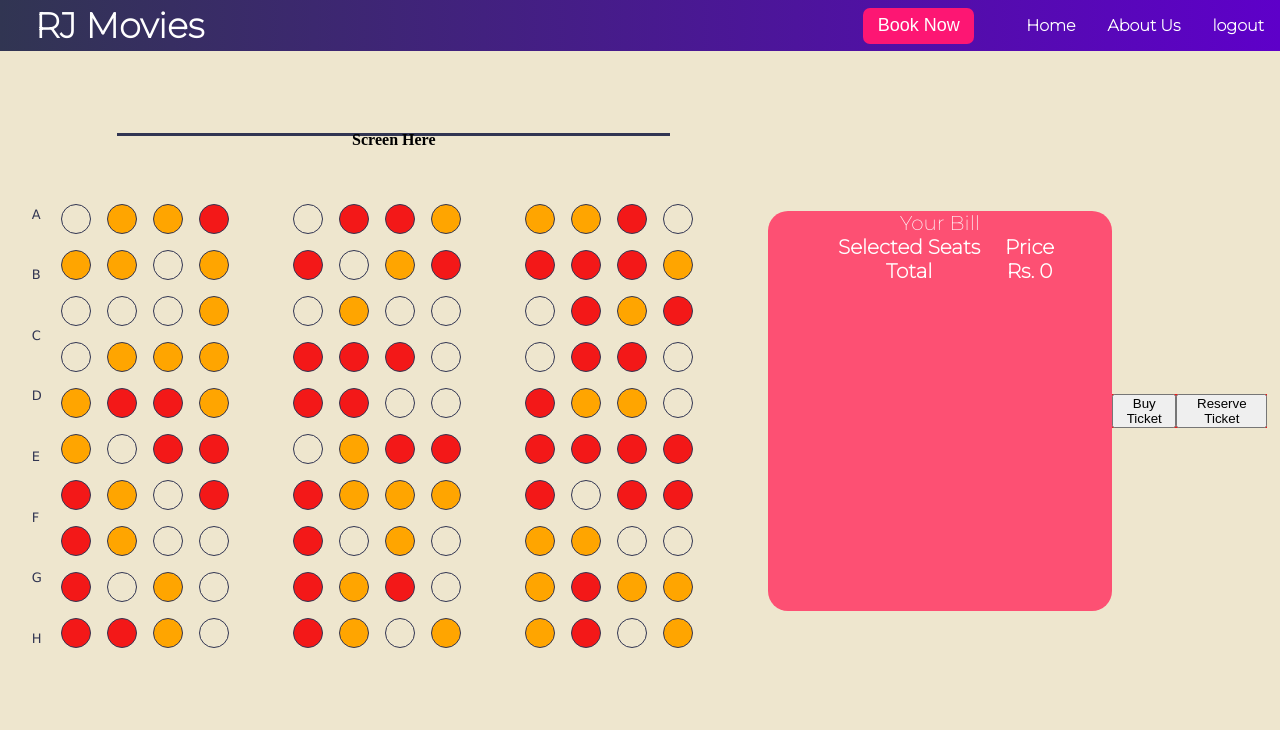
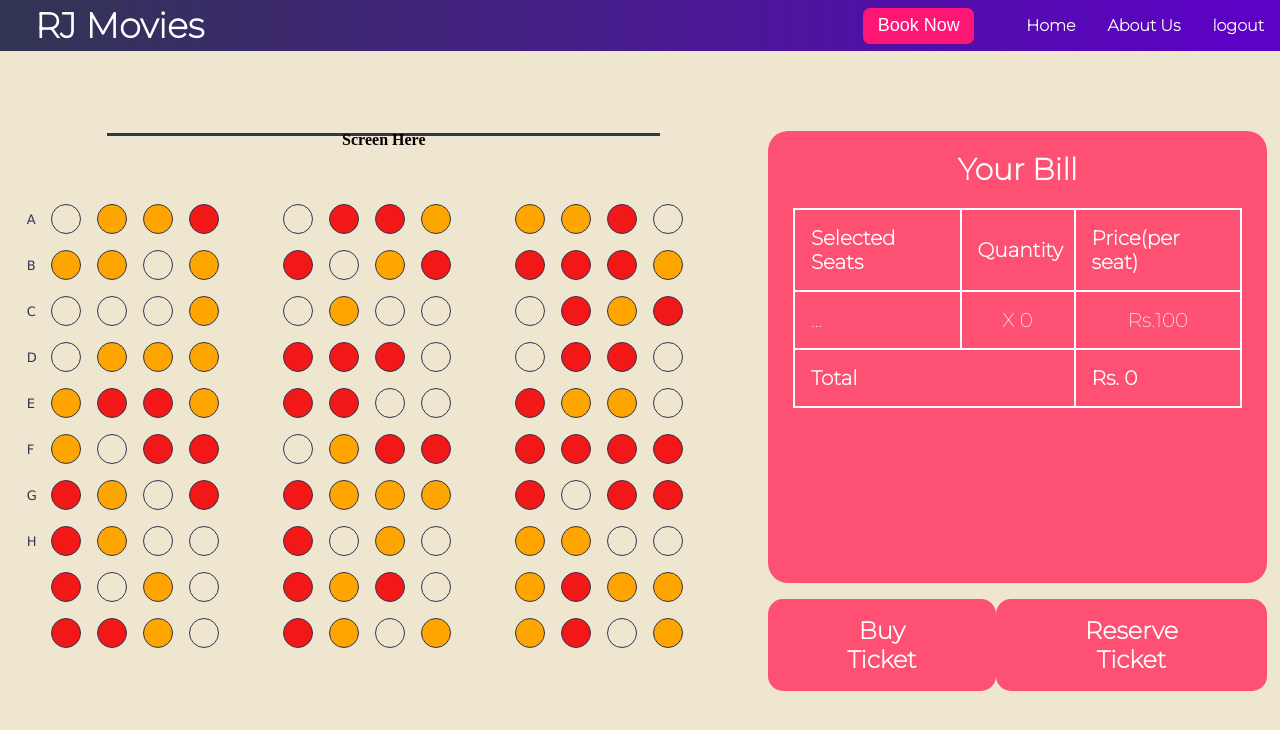
Before and after one commit to Roshan2059/roshan, a PHP site: page /ticket.php in a window 1280 px wide. Shown: the top 730 px of the page. Run offline with PHP 8.4, Linux system fonts and the light colour scheme; the visitor is signed in with stand-in values (Sample User, id 1); lists and menus that the app fills with data are empty.

Commit message:
ticket select
some design changes and ticket select funcionality

```diff
--- /dev/null
+++ b/book.php
@@ -0,0 +1,3 @@
+<?php
+    exit();
+?>
--- /dev/null
+++ b/reserve.php
@@ -0,0 +1,4 @@
+<?php
+    echo "hello";
+    die();
+?>
--- a/script.js
+++ b/script.js
@@ -1,39 +1,39 @@
-const letterProvider = function(n)
-{
-    letters = 'abcdefghijklmnopqrstuvwxyz';
-    each = letters.split('');
-    len = each.length;
-    if(n<len && n>=0)
-    {
-        return each[n].toUpperCase();
-    }
-    return 0;
-}
-function createData(num){
-    let arr = new Array();
+// const letterProvider = function(n)
+// {
+//     letters = 'abcdefghijklmnopqrstuvwxyz';
+//     each = letters.split('');
+//     len = each.length;
+//     if(n<len && n>=0)
+//     {
+//         return each[n].toUpperCase();
+//     }
+//     return 0;
+// }
+// function createData(num){
+//     let arr = new Array();
 
 
-    const statusProvider = function()
-    {
-        state = ["available","reserved","booked"];
-        return state[Math.floor(Math.random()*3)];
-    }
+//     const statusProvider = function()
+//     {
+//         state = ["available","reserved","booked"];
+//         return state[Math.floor(Math.random()*3)];
+//     }
 
-    for(i=0;i<num;i++)
-    {
-        col = i%15;
-        row = Math.floor(i/15);
+//     for(i=0;i<num;i++)
+//     {
+//         col = i%15;
+//         row = Math.floor(i/15);
 
-        arr.push({
-            "seat_id":`${letterProvider(row)}${col+1}`,
-            "status":statusProvider()
-        });
-    }
-    return arr;
-}
+//         arr.push({
+//             "seat_id":`${letterProvider(row)}${col+1}`,
+//             "status":statusProvider()
+//         });
+//     }
+//     return arr;
+// }
 
-const todayData = createData(120);
-console.log(todayData);
+// const todayData = createData(120);
+// console.log(todayData);
 
 let selectedSeats = [];
 
@@ -43,6 +43,29 @@
 const firstBox  = document.getElementById('first-box');
 const secondBox  = document.getElementById('second-box');
 const thirdBox  = document.getElementById('third-box');
+const buyButton = document.getElementById('buy-button');
+const reserveButton = document.getElementById('rsrv-button');
+const seats = document.getElementsByClassName('seats');
+
+
+//Billing details
+const seats_id_info = document.getElementById('seats_id_info');
+const seats_quantity = document.getElementById('seats_quantity');
+const total_amount = document.getElementById('total_amount');
+
+function upadateBill(idList,price=100){
+    if(idList.length>10)
+    {
+        seats_id_info.textContent = idList.slice(0,10).toString() + "...";
+    }
+    else
+    {
+        seats_id_info.textContent = idList.toString();
+    }
+    seats_quantity.textContent = idList.length;
+    total_amount.textContent = idList.length*price;
+
+}
 
 window.addEventListener('DOMContentLoaded',()=>{
     // #40e3a7
@@ -53,7 +76,6 @@
     }
 });
 
-const seats = document.getElementsByClassName('seats');
 
 container.addEventListener('click',(event)=>{
     console.log(event);
@@ -68,6 +90,7 @@
         {
             event.target.className = 'seats selected';
             selectedSeats.push(seatText);
+            upadateBill(selectedSeats);
             console.log(selectedSeats);
         }
         else
@@ -75,7 +98,21 @@
 
             event.target.className = 'seats available';
             selectedSeats = selectedSeats.filter(item=>item!==seatText);
+            upadateBill(selectedSeats);
             console.log(selectedSeats);
         }
     }
-})
+});
+
+reserveButton.addEventListener('click',()=>
+{
+    console.log(selectedSeats);
+    fetch('reserve.php')
+    .then((res)=>res.json())
+    .catch(()=>console.log("some error"));
+});
+
+buyButton.addEventListener('click',()=>
+{
+    console.log(selectedSeats);
+});
--- a/style.css
+++ b/style.css
@@ -6,7 +6,9 @@
     padding: 0;
     --primary: #5e00c9;
     --primaryA: #313552;
+    --primaryB: #5e00c9;
     --secondary: rgb(253, 22, 115);
+    --secondaryB: rgba(253, 80 , 115);
     --background: #EEE6CE;
     --textone: black;
     --texttwo: white;
@@ -128,7 +130,16 @@
     flex-wrap: wrap;
     transform: translate(0,20px);
     font-size: 20px;
+    margin: 45px 0px;
+    height: fit-content;
 }
+
+/* #zero-box>.seats{
+    padding: 2px;
+    height:18px;
+    margin: 0px;
+
+} */
 
 #buy-ticket{
     height: 70vh;
@@ -137,34 +148,84 @@
     text-align: center;
     justify-content: center;
     align-items: center;
+    flex-direction: column;
+}
+
+#purchase{
+    margin-top: 1em;
+    width:100%;
+    display: flex;
+    justify-content: space-between;
 }
 
 .bnrb{
-    font-size: 18px;
     font-family: 'Montserrat', sans-serif;
-    background-color: rgb(243, 24, 24);
-    border: none;
+    font-size: 24px;
+    font-weight: bolder;
+    color:var(--texttwo);
+    background-color: var(--secondaryB);
+    border: 2px solid transparent;
+
+/*
+    background-color: transparent;
+    color: var(--secondaryB);
+    border: 2px solid var(--secondaryB); */
+
+
+    padding: 15px 55px;
+    /* margin:0px 35px; */
+    border-radius: 15px;
+}
+
+.bnrb:hover{
+    background-color: transparent;
+    color: var(--secondary);
+    border: 2px solid var(--secondary);
+
+    /* color:var(--texttwo);
+    background-color: var(--secondaryB);
+    border: 2px solid transparent; */
 }
 
 #bill{
     font-size: 20px;
     font-family: 'Montserrat', sans-serif;
-    height: 50vh;
-    width: 70%;
+    height: 70vh;
+    width: 100%;
     margin-left: auto;
     margin-right: auto;
-    color: white;
-    background-color: rgb(253, 80 , 115);
+    color: var(--texttwo);
+    background-color: var(--secondaryB);
+    backdrop-filter: grayscale(1) contrast(3) blur(1px);
     border-radius: 20px;
 }
 
+#bill h2{
+    margin:20px;
+}
+
 #bill table{
-    width: 70%;
-    border-collapse: collapse;
+    text-align: left;
+    width: 90%;
+    table-layout: fixed;
     margin-left: auto;
     margin-right: auto;
+    border-spacing: 8px;
+    border-collapse: collapse;
 }
 
+#bill table td{
+    text-align: center;
+    word-wrap: break-word;
+}
+
+#bill table,td,th,td{
+    border:2px solid var(--texttwo);
+}
+
+#bill th,td{
+    padding: 16px;
+}
 
 /* Styles for navigation */
 
@@ -228,7 +289,7 @@
 
 .btn:hover {
     background: var(--texttwo);
-    color: #5e00c9;
+    color: var(--primaryB);
 }
 
 
--- a/ticket.php
+++ b/ticket.php
@@ -148,27 +148,29 @@
         </div>
         <div id="buy-ticket">
             <div id="bill">
+                <h2>Your Bill</h2>
                 <table>
-                    <caption>Your Bill</caption>
                     <tr>
-                        <th>Selected Seats</th>
-                        <th>Price</th>
+                        <th >Selected Seats</th>
+                        <th width="80px">Quantity</th>
+                        <th>Price(per seat)</th>
                     </tr>
-                    <?php
 
-                    ?>
                     <tr>
-                        <th>Total</th>
-                        <th>Rs. 0</th>
+                        <td style="text-align:left;" id="seats_id_info">...</td>
+                        <td>X <span id="seats_quantity">0</span></td>
+                        <td>Rs.100</td>
+                    </tr>
+                    <tr>
+                        <th colspan="2">Total</th>
+                        <th id="total_amount">Rs. 0</th>
                     </tr>
                 </table>
             </div>
 
-            <div id="buy-button" class="bnrb">
-            <button>Buy Ticket</button>
-            </div>
-            <div id="rsrv-button" class="bnrb">
-                <button>Reserve Ticket</button>
+            <div id="purchase">
+                <button id="buy-button" class="bnrb">Buy Ticket</button>
+                <button id="rsrv-button" class="bnrb">Reserve Ticket</button>
             </div>
 
         </div>
```
Also changed, not shown: stylescript.js (+17 -17 lines).
